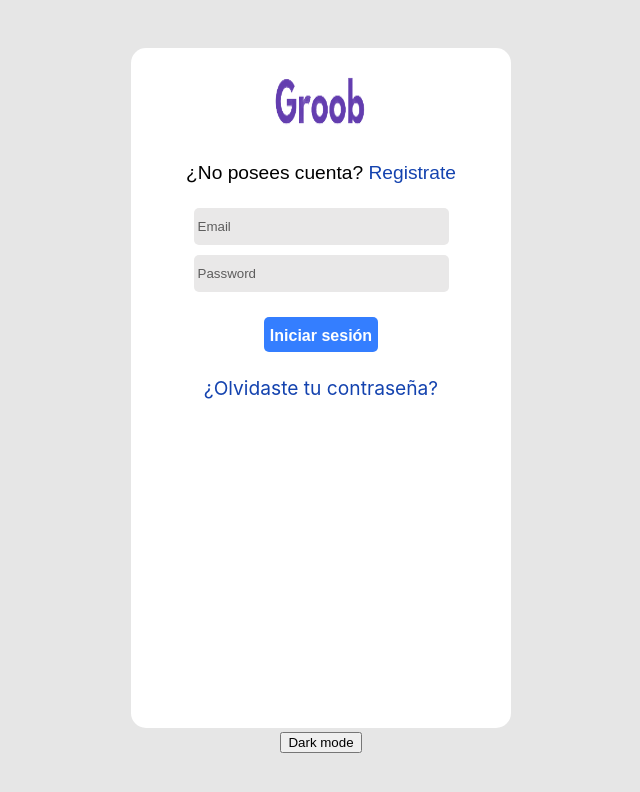
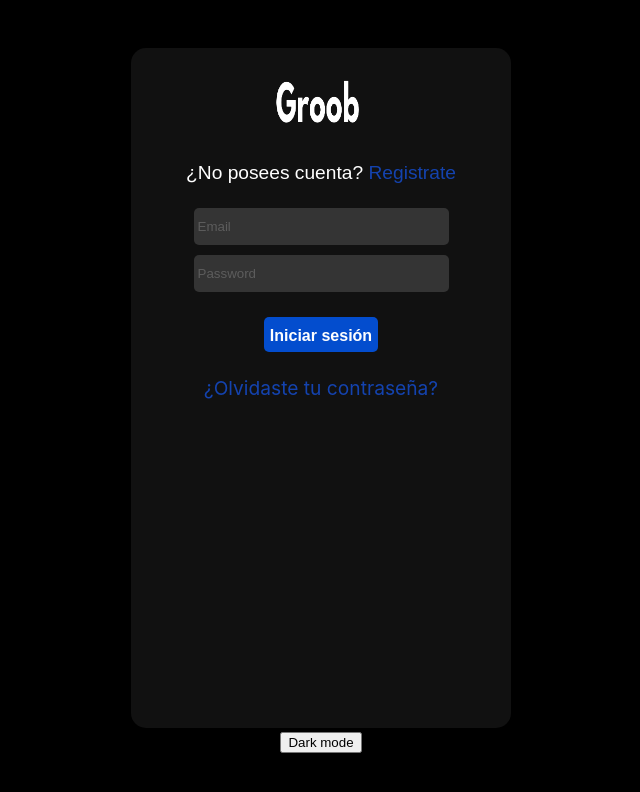
Before and after one commit to joedurand-hub/groob-front, a Next.js app: page /login in a window 1280 px wide. Shown: the top 792 px of the page, without its empty margins (319-959 px from the left). Built offline with nearby package versions, Linux system fonts and the light colour scheme.

Commit message:
darkMode in localStorage

```diff
--- a/src/components/Profile/User.jsx
+++ b/src/components/Profile/User.jsx
@@ -11,7 +11,6 @@ const User = ({ data, loading, error }) => {
 
   useEffect(() => {
     let myTheme = window.localStorage.getItem("theme");
-    console.log(!myTheme)
     setTheme(!myTheme);
   }, [theme]);
 
--- a/src/contexts/ThemeContext.jsx
+++ b/src/contexts/ThemeContext.jsx
@@ -2,18 +2,21 @@ import { createContext, useEffect, useState } from "react";
 const ThemeContext = createContext();
 
 const ThemeProvider = ({ children }) => {
-  let [theme, setTheme] = useState(true);
+  let initialState;
+  let [theme, setTheme] = useState(initialState);
+
   const toggleTheme = () => {
     setTheme(!theme)
   };
 
   useEffect(() => {
       window.localStorage.setItem("theme", theme);
-      window.localStorage.getItem("theme");
-  }, [theme]);
+      initialState = window.localStorage.getItem("theme");
+    }, [theme]);
 
-  return (
-    <ThemeContext.Provider value={{ theme, toggleTheme }}>
+
+      return (
+        <ThemeContext.Provider value={{ theme, toggleTheme }}>
       {children}
     </ThemeContext.Provider>
   );
```
